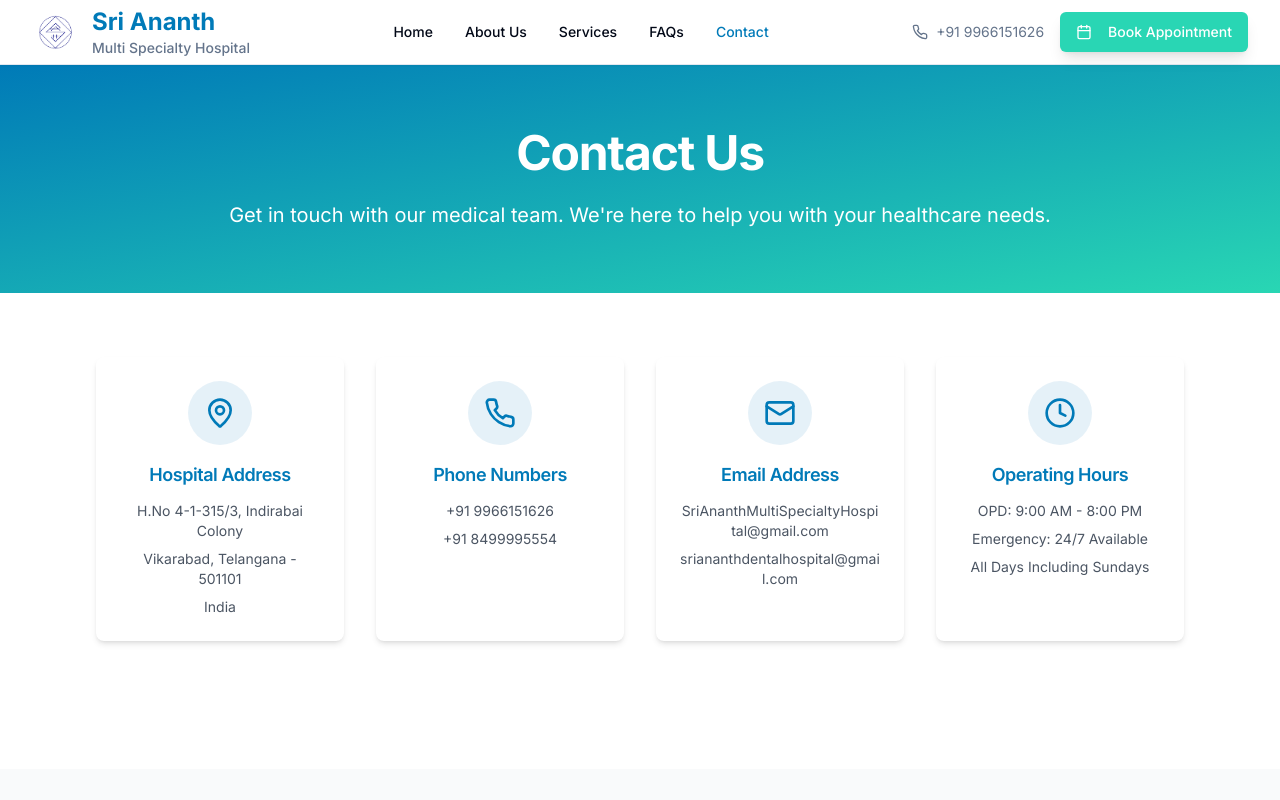
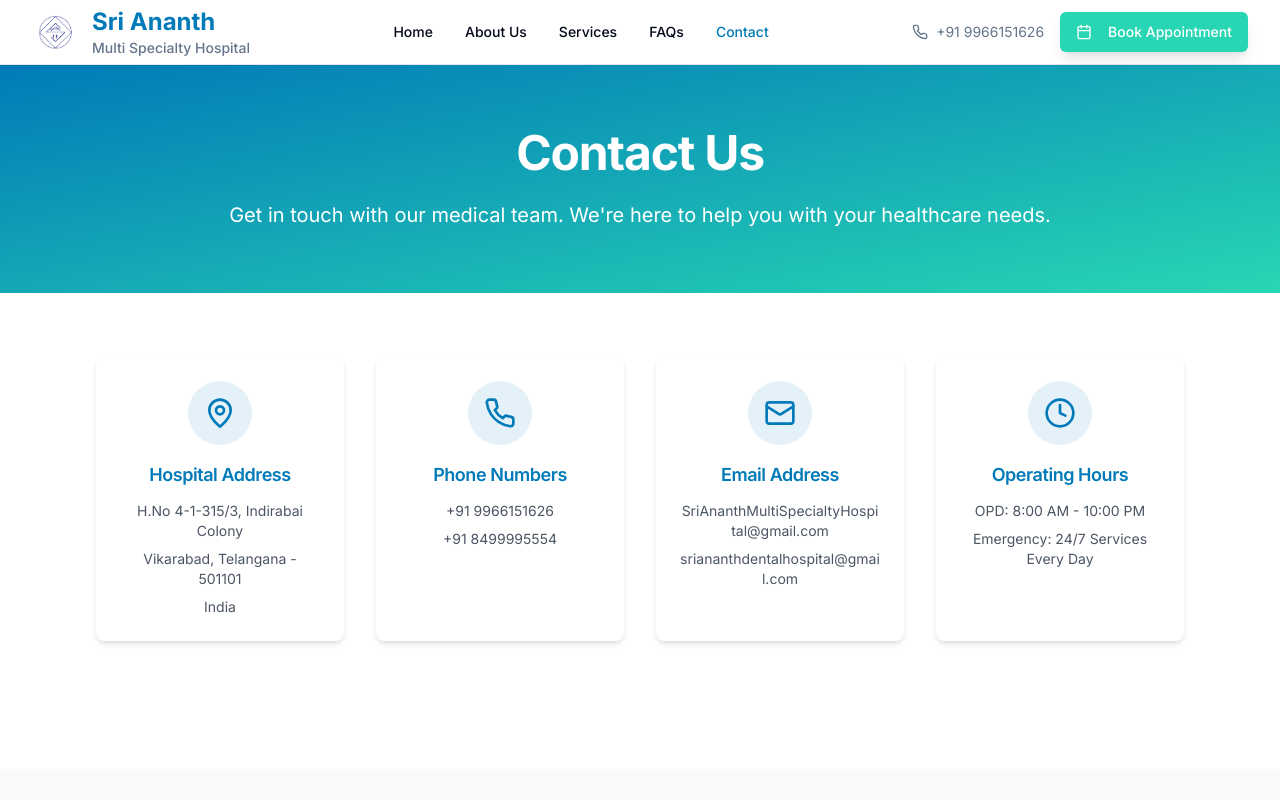
Before and after one commit to Masthan008/sri-ananth-hospital, a React (Vite) app: page /contact in a window 1280 px wide. Shown: the top 800 px of the page. Built offline with nearby package versions, Linux system fonts and the light colour scheme.

Commit message:
Update operating hours in Contact page

```diff
--- a/src/pages/Contact.tsx
+++ b/src/pages/Contact.tsx
@@ -49,9 +49,8 @@ const Contact = () => {
       icon: Clock,
       title: "Operating Hours",
       details: [
-        "OPD: 9:00 AM - 8:00 PM",
-        "Emergency: 24/7 Available",
-        "All Days Including Sundays"
+        "OPD: 8:00 AM - 10:00 PM",
+        "Emergency: 24/7 Services Every Day"
       ]
     }
   ];
```
